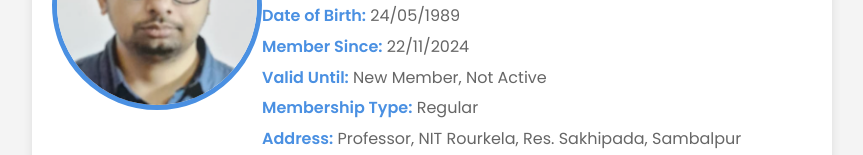
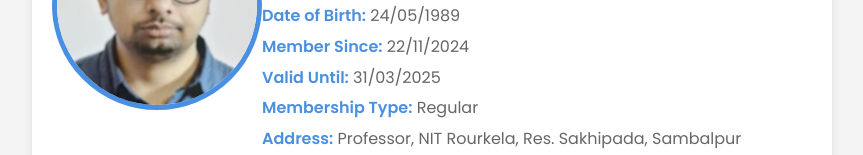
Before and after one commit to mahanadiclub/Tapas-Kumar-Mishra, a plain HTML site: page index.html in a window 1280 px wide. Shown: the part 474-629 px from the top of the page, without its empty margins (208-1071 px from the left). Drawn offline with Linux system fonts and the light colour scheme.

Commit message:
Update index.html

```diff
--- a/index.html
+++ b/index.html
@@ -113,7 +113,7 @@
                 <p><span class="highlight">Blood Group:</span> A+ve</p>
                 <p><span class="highlight">Date of Birth:</span> 24/05/1989</p>
                 <p><span class="highlight">Member Since:</span> 22/11/2024</p>
-                <p><span class="highlight">Valid Until:</span> New Member, Not Active</p>
+                <p><span class="highlight">Valid Until:</span> 31/03/2025</p>
                 <p><span class="highlight">Membership Type:</span> Regular</p>
                 <p><span class="highlight">Address:</span> Professor, NIT Rourkela, Res. Sakhipada, Sambalpur</p>
                 <p><span class="highlight">E Mail:</span>N/A</p>
```
